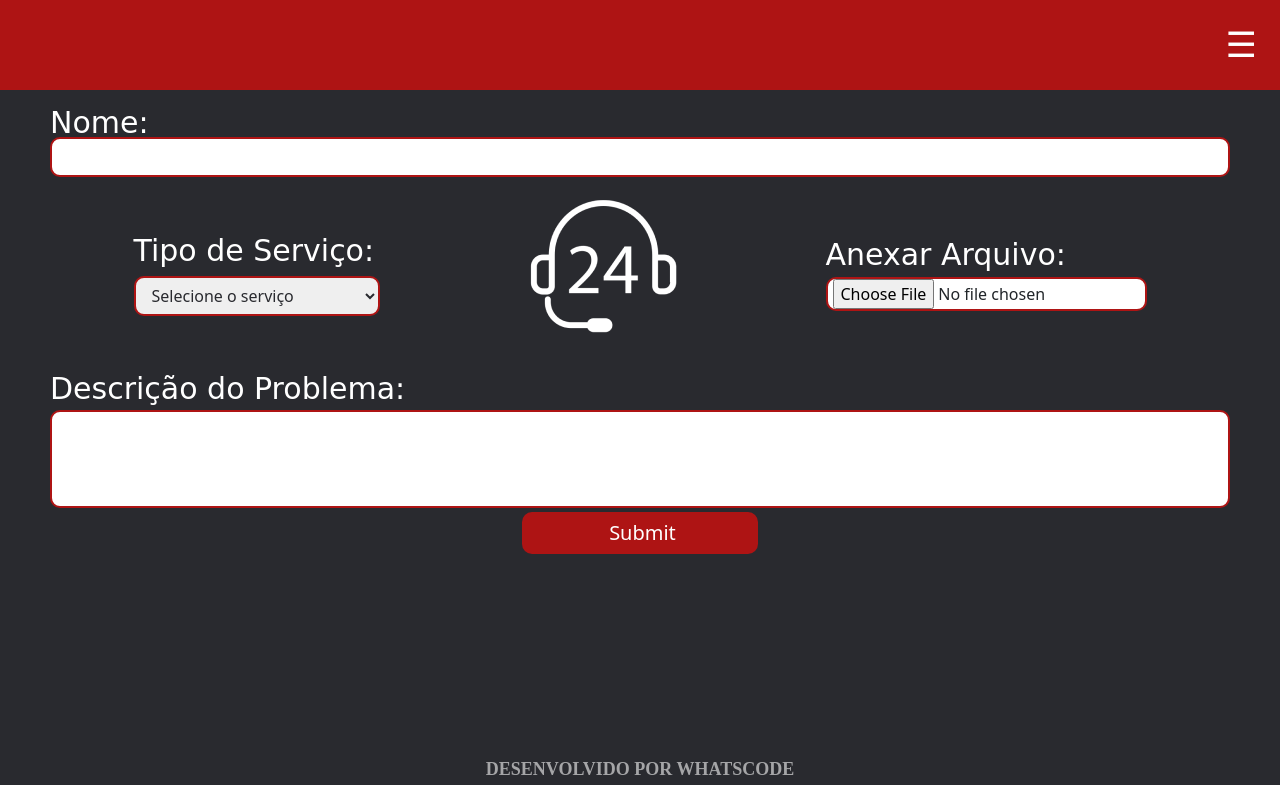
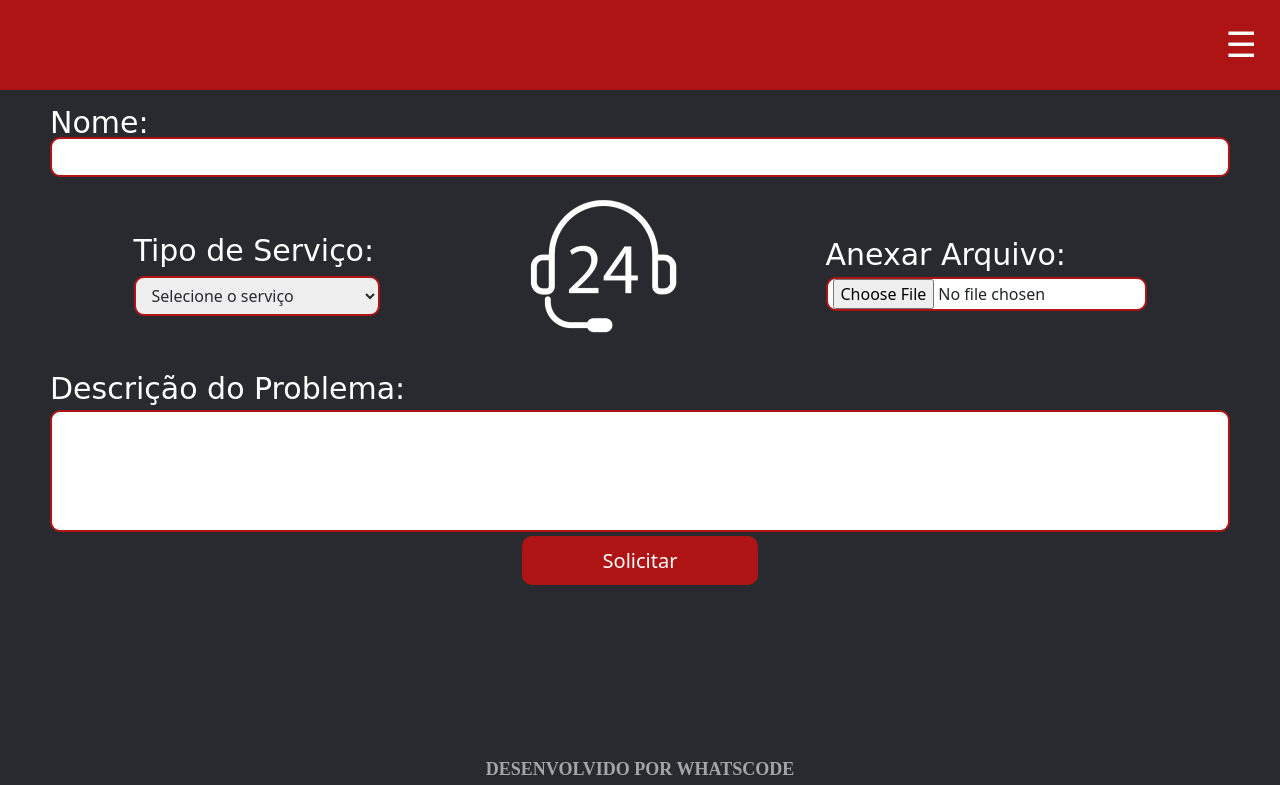
Before and after one commit to whatscodeg3/API-DSM-ServiceDesk, a Flask app: template src/templates/form_usuario_solicitacao.html in a window 1280 px wide. Shown: the top 785 px of the page. Run offline with Flask 2, Linux system fonts and the light colour scheme; the template is opened without the code that fills it, so the values that code supplies are empty; some web fonts are replaced.

Commit message:
arrumando o tamanho da pag dps de add o fieldset

```diff
--- a/src/static/css/form_usuario_solicitacao.css
+++ b/src/static/css/form_usuario_solicitacao.css
@@ -42,6 +42,7 @@ form{
         display: flex;
         width: 100%;
         flex-direction: column;
+        height: 100%;
 
 }
 
@@ -112,12 +113,13 @@ select{
 
 .div_desc{
     padding: 0px 50px;
+    height: 60%;
 
 }
 
 textarea{
     border: 2px solid rgb(174, 20, 20);
-    height: 70%;
+    height: 50%;
     resize: none;
     outline: 0px;;
     width: 100%;
@@ -127,10 +129,10 @@ textarea{
 
 }
 
-#submit{
+#botao{
     background-color: #ae1414;
     width: 20%;
-    height: 30%;
+    height: 20%;
     border: none;
     color: white;
     margin-top: 0.4%;
@@ -167,6 +169,10 @@ footer{
     height: 300px;
 }
 
+
+fieldset{
+    height: 100%;
+}
 
 
 
--- a/src/templates/form_usuario_solicitacao.html
+++ b/src/templates/form_usuario_solicitacao.html
@@ -47,7 +47,9 @@
 
 
     <main>
-        <form>
+        <form action="/criar" method="POST">
+        <div>
+            <fieldset>
 
             <div class="div_nome">
                 <p>Nome:</p>
@@ -78,8 +80,10 @@
             <div class="div_desc">
                 <p>Descrição do Problema:</p>
                 <textarea></textarea>
-                <input type="submit" id="submit">
+                <button type="submit" id="botao" class="btn-primary">Solicitar</button>
             </div>
+        </fieldset>
+    </div>
         </form>
     </main>
 
```
